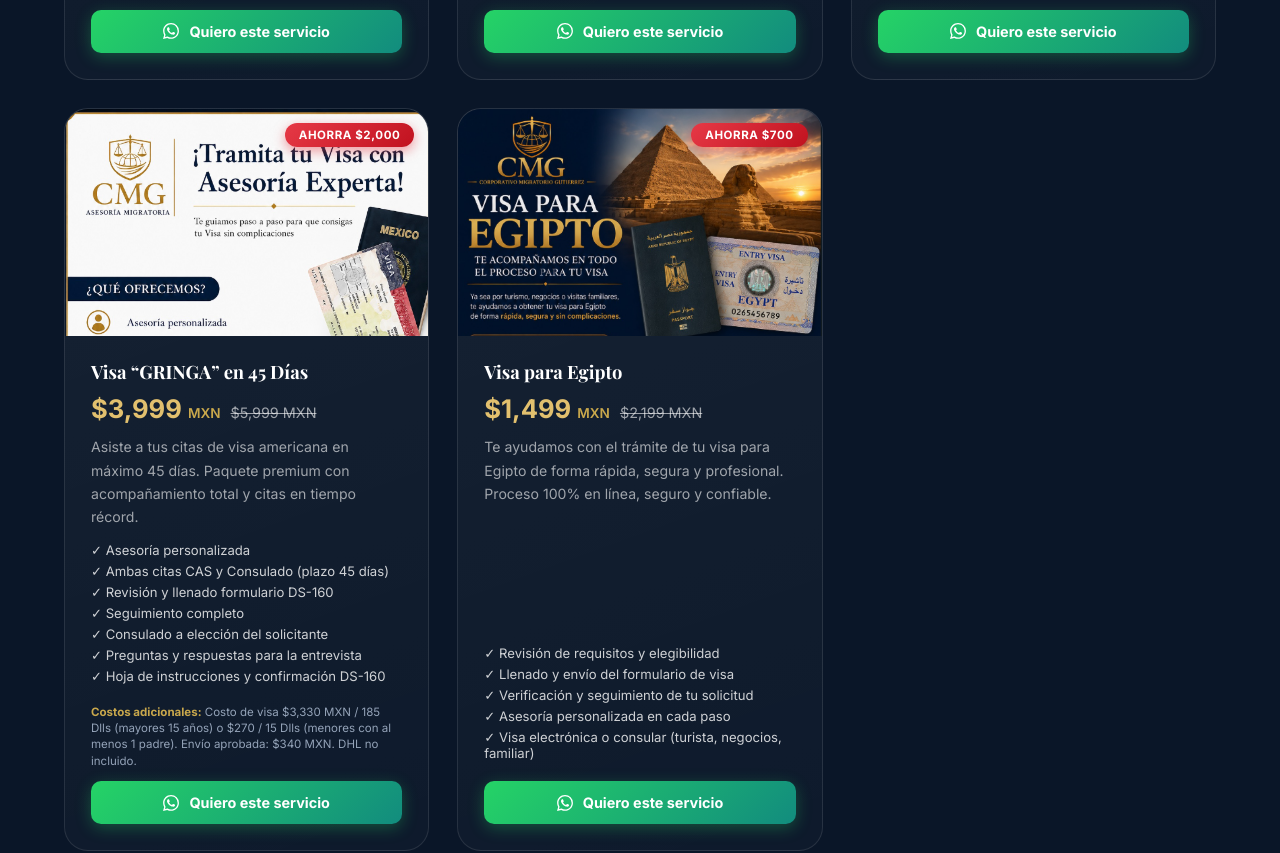
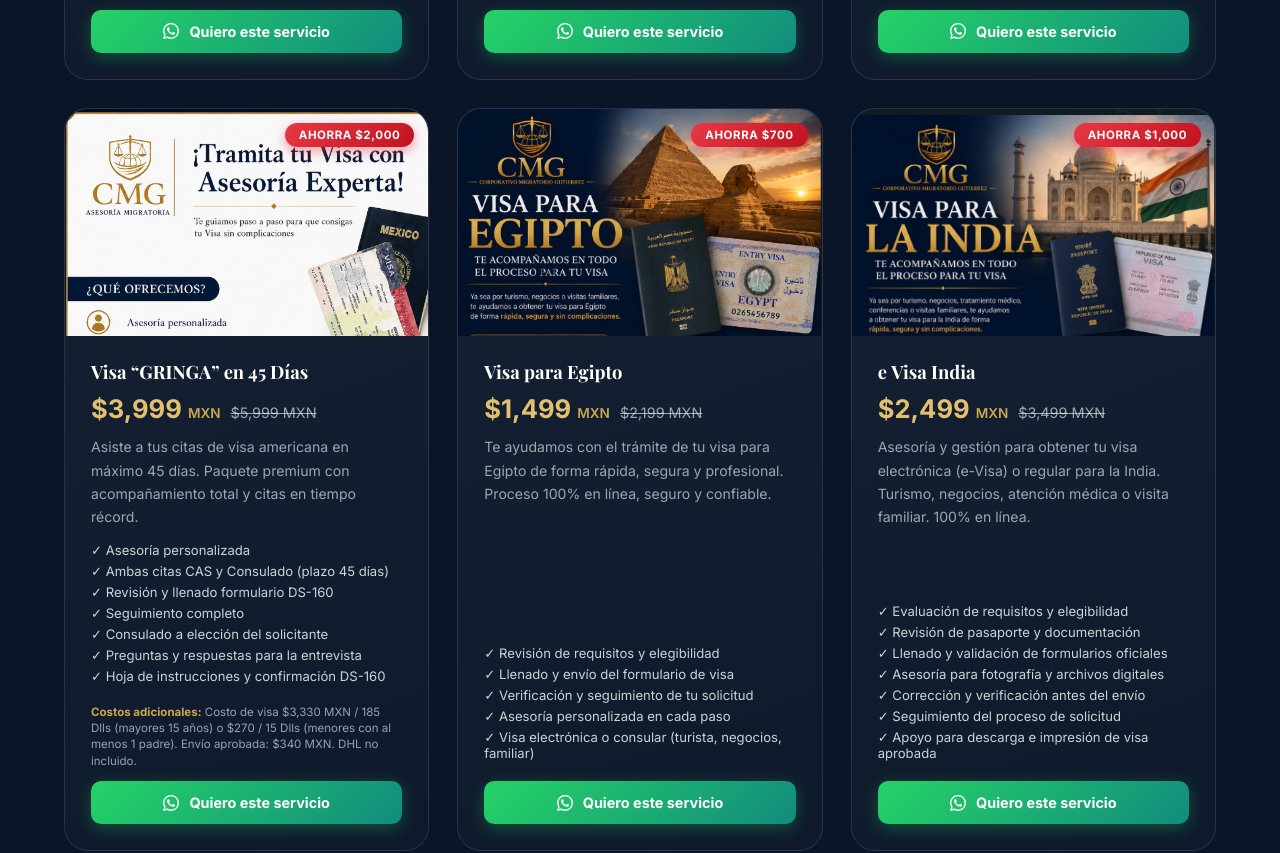
Before and after one commit to IanVinasmoke24/Corporativo-Migratorio-Gutierrez, a plain HTML site: page index.html in a window 1280 px wide. Shown: the part 3185-4038 px from the top of the page. Drawn offline with nearby package versions, Linux system fonts and the light colour scheme.

Commit message:
escribir mensaje

```diff
--- a/index.html
+++ b/index.html
@@ -467,6 +467,41 @@
             </ul>
             <a href="https://wa.me/5217621259045?text=Hola%2C%20me%20interesa%20el%20servicio%20de%20*Visa%20para%20Egipto*%20%28%241%2C499%20MXN%29%2C%20%C2%BFme%20pueden%20dar%20m%C3%A1s%20informaci%C3%B3n%3F"
               target="_blank" class="product-btn" id="prodVisaEgipto">
+              <svg width="16" height="16" viewBox="0 0 24 24" fill="currentColor">
+                <path
+                  d="M17.472 14.382c-.297-.149-1.758-.867-2.03-.967-.273-.099-.471-.148-.67.15-.197.297-.767.966-.94 1.164-.173.199-.347.223-.644.075-.297-.15-1.255-.463-2.39-1.475-.883-.788-1.48-1.761-1.653-2.059-.173-.297-.018-.458.13-.606.134-.133.298-.347.446-.52.149-.174.198-.298.298-.497.099-.198.05-.371-.025-.52-.075-.149-.669-1.612-.916-2.207-.242-.579-.487-.5-.669-.51-.173-.008-.371-.01-.57-.01-.198 0-.52.074-.792.372-.272.297-1.04 1.016-1.04 2.479 0 1.462 1.065 2.875 1.213 3.074.149.198 2.096 3.2 5.077 4.487.709.306 1.262.489 1.694.625.712.227 1.36.195 1.871.118.571-.085 1.758-.719 2.006-1.413.248-.694.248-1.289.173-1.413-.074-.124-.272-.198-.57-.347m-5.421 7.403h-.004a9.87 9.87 0 01-5.031-1.378l-.361-.214-3.741.982.998-3.648-.235-.374a9.86 9.86 0 01-1.51-5.26c.001-5.45 4.436-9.884 9.888-9.884 2.64 0 5.122 1.03 6.988 2.898a9.825 9.825 0 012.893 6.994c-.003 5.45-4.437 9.884-9.885 9.884m8.413-18.297A11.815 11.815 0 0012.05 0C5.495 0 .16 5.335.157 11.892c0 2.096.547 4.142 1.588 5.945L.057 24l6.305-1.654a11.882 11.882 0 005.683 1.448h.005c6.554 0 11.89-5.335 11.893-11.893a11.821 11.821 0 00-3.48-8.413z" />
+              </svg>
+              Quiero este servicio
+            </a>
+          </div>
+        </div>
+
+
+        <!-- 12. e VISA INDIA -->
+        <div class="product-card" data-cat="internacional">
+          <div class="product-img-wrap">
+            <img src="imgs/visa_india.png" alt="e Visa India CMG" class="product-img" loading="lazy" />
+            <div class="product-discount-badge">Ahorra $1,000</div>
+          </div>
+          <div class="product-body">
+            <h3 class="product-title">e&nbsp;Visa India</h3>
+            <div class="product-price-wrap">
+              <span class="product-price">$2,499 <small>MXN</small></span>
+              <span class="product-old-price">$3,499 MXN</span>
+            </div>
+            <p class="product-desc">Asesoría y gestión para obtener tu visa electrónica (e-Visa) o regular para la
+              India. Turismo, negocios, atención médica o visita familiar. 100% en línea.</p>
+            <ul class="product-includes">
+              <li>✓ Evaluación de requisitos y elegibilidad</li>
+              <li>✓ Revisión de pasaporte y documentación</li>
+              <li>✓ Llenado y validación de formularios oficiales</li>
+              <li>✓ Asesoría para fotografía y archivos digitales</li>
+              <li>✓ Corrección y verificación antes del envío</li>
+              <li>✓ Seguimiento del proceso de solicitud</li>
+              <li>✓ Apoyo para descarga e impresión de visa aprobada</li>
+            </ul>
+            <a href="https://wa.me/5217621259045?text=Hola%2C%20me%20interesa%20el%20servicio%20de%20*e%20Visa%20India*%20%28%242%2C499%20MXN%29%2C%20%C2%BFme%20pueden%20dar%20m%C3%A1s%20informaci%C3%B3n%3F"
+              target="_blank" class="product-btn" id="prodVisaIndia">
               <svg width="16" height="16" viewBox="0 0 24 24" fill="currentColor">
                 <path
                   d="M17.472 14.382c-.297-.149-1.758-.867-2.03-.967-.273-.099-.471-.148-.67.15-.197.297-.767.966-.94 1.164-.173.199-.347.223-.644.075-.297-.15-1.255-.463-2.39-1.475-.883-.788-1.48-1.761-1.653-2.059-.173-.297-.018-.458.13-.606.134-.133.298-.347.446-.52.149-.174.198-.298.298-.497.099-.198.05-.371-.025-.52-.075-.149-.669-1.612-.916-2.207-.242-.579-.487-.5-.669-.51-.173-.008-.371-.01-.57-.01-.198 0-.52.074-.792.372-.272.297-1.04 1.016-1.04 2.479 0 1.462 1.065 2.875 1.213 3.074.149.198 2.096 3.2 5.077 4.487.709.306 1.262.489 1.694.625.712.227 1.36.195 1.871.118.571-.085 1.758-.719 2.006-1.413.248-.694.248-1.289.173-1.413-.074-.124-.272-.198-.57-.347m-5.421 7.403h-.004a9.87 9.87 0 01-5.031-1.378l-.361-.214-3.741.982.998-3.648-.235-.374a9.86 9.86 0 01-1.51-5.26c.001-5.45 4.436-9.884 9.888-9.884 2.64 0 5.122 1.03 6.988 2.898a9.825 9.825 0 012.893 6.994c-.003 5.45-4.437 9.884-9.885 9.884m8.413-18.297A11.815 11.815 0 0012.05 0C5.495 0 .16 5.335.157 11.892c0 2.096.547 4.142 1.588 5.945L.057 24l6.305-1.654a11.882 11.882 0 005.683 1.448h.005c6.554 0 11.89-5.335 11.893-11.893a11.821 11.821 0 00-3.48-8.413z" />
```
Also changed, not shown: imgs/visa_india.png (added).
